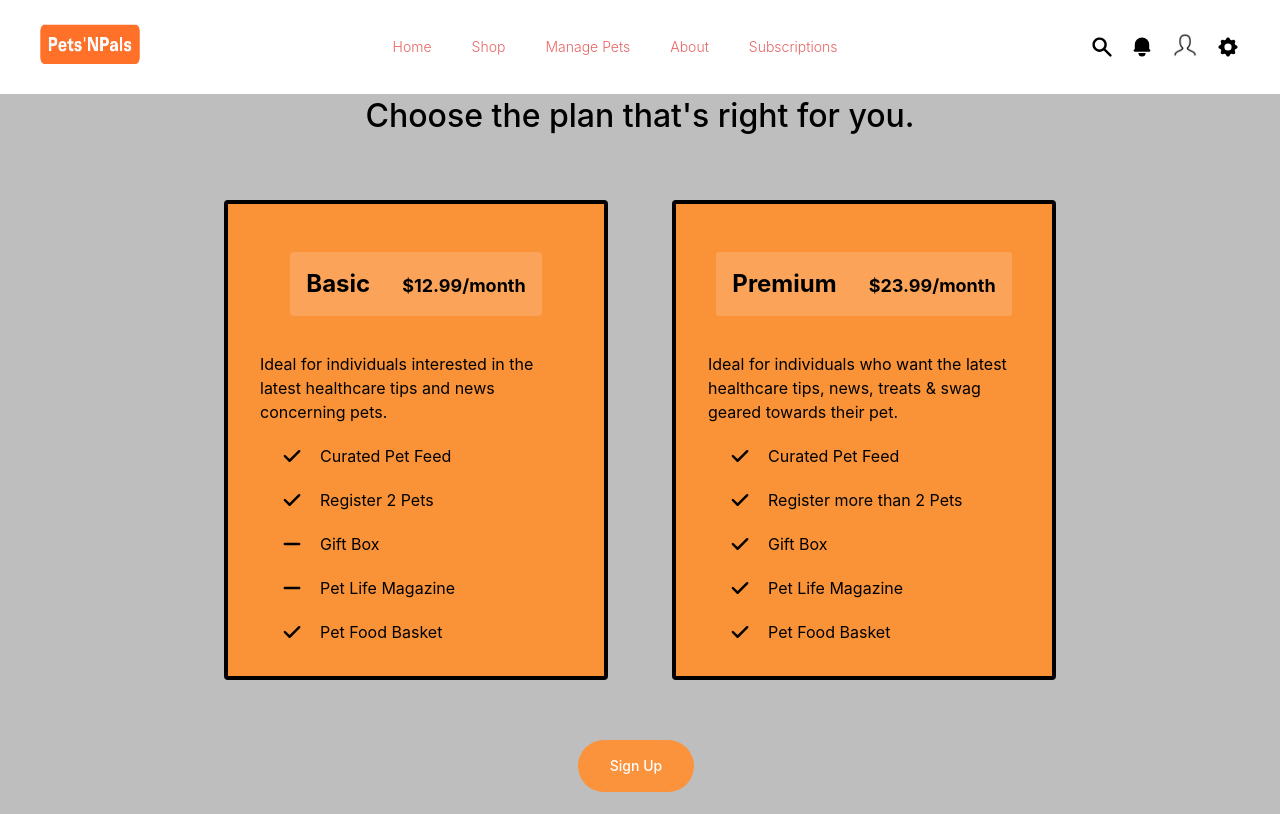
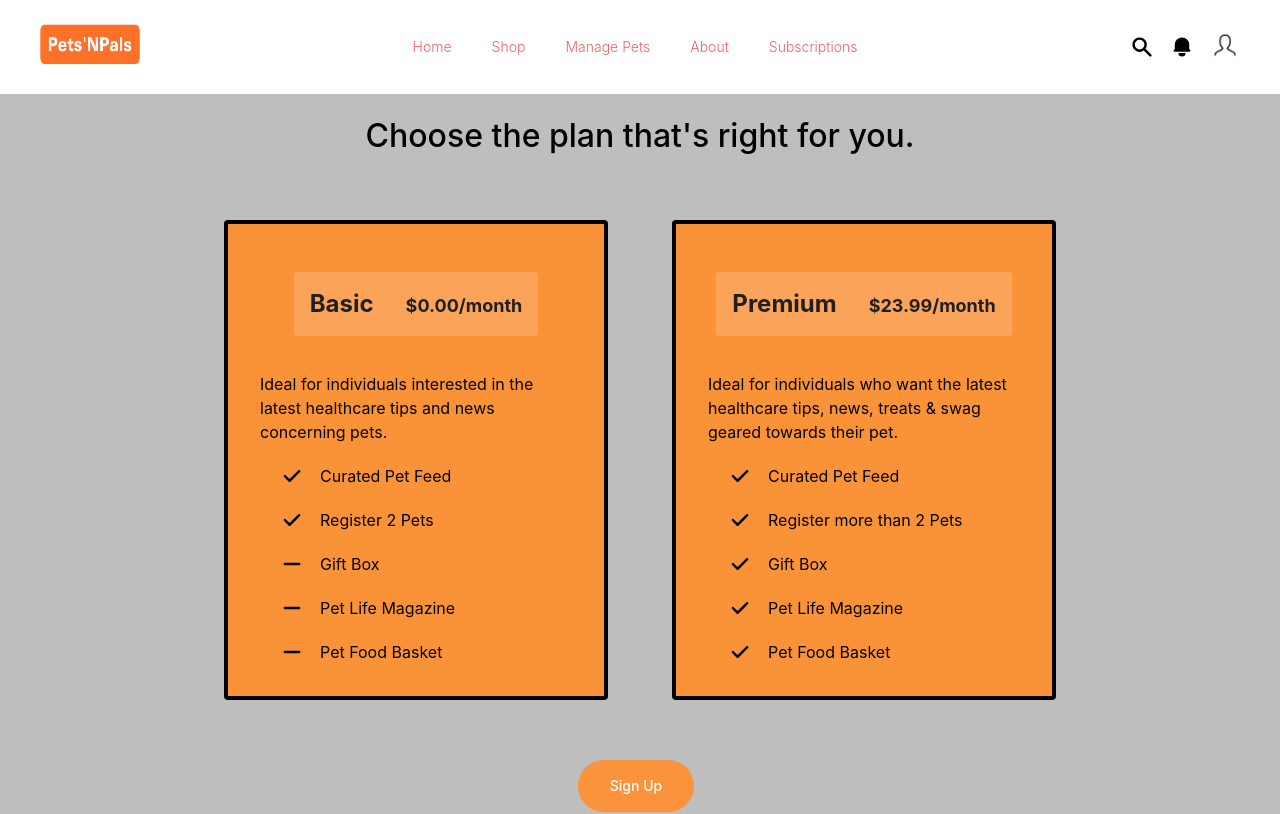
Before and after one commit to Isaiahsylnol/pets_n_pals, a Next.js app in the folder client/: page /subscriptions in a window 1280 px wide. Shown: the top 814 px of the page. Built offline with nearby package versions, Linux system fonts and the light colour scheme.

Commit message:
Dynamic rendering of header links whether user is signed in

```diff
--- a/client/components/Header.js
+++ b/client/components/Header.js
@@ -1,26 +1,31 @@
-import React, { useEffect, useContext } from 'react'
-import {SearchIcon, BellIcon, CogIcon} from '@heroicons/react/solid';
-import { useDispatch } from "react-redux";
+import React, { useEffect, useState } from "react";
+import { SearchIcon, BellIcon, Right } from "@heroicons/react/solid";
+import { useDispatch, useSelector } from "react-redux";
 import { logout } from "../slices/auth";
-import Link from 'next/link';
-import Image from 'next/image'
+import Link from "next/link";
+import Image from "next/image";
 // import { getAuth, signOut } from "firebase/auth";
 // import { Context } from '../context/index'
- import { useRouter } from 'next/router'
+import { useRouter } from "next/router";
 
 function Header() {
   const dispatch = useDispatch();
-  const router = useRouter()
-  //const { dispatch } = useContext(Context)
+  const router = useRouter();
+  const { user: currentUser } = useSelector((state) => state.auth);
+
+  const [user, setUser] = useState();
+  useEffect(() => {
+    setUser(currentUser);
+  }, []);
 
   const handleSignOut = async () => {
-    dispatch(logout())
-    router.push("/login")
+    dispatch(logout());
+    router.push("/");
   };
 
   return (
-    <header className='flex items-center space-x-2 md:space-x-10 z-40 bg-white'>
-      <a href='/'>
+    <header className="flex items-center space-x-2 md:space-x-10 z-40 bg-white">
+      <a href="/">
         <Image
           src={require(`/assets/logo-4.png`)}
           alt="Vercel Logo"
@@ -30,49 +35,64 @@ function Header() {
       </a>
       <div>
         <nav>
-        <ul className='hidden space-x-4 md:flex'>
-          <li className='nav-link'><Link href="/" >Home</Link></li>
-          <li className='nav-link'><Link href="/shop" >Shop</Link></li>
-          <li className='nav-link'><Link href="/manage_pets" >Manage Pets</Link></li>
-          <li className='nav-link'><Link href="/about" >About</Link></li>
-          <li className='nav-link'><Link href="/subscriptions" >Subscriptions</Link></li>
+          <ul className="hidden space-x-4 md:flex">
+            <li className="nav-link">
+              <Link href="/">Home</Link>
+            </li>
+            <li className="nav-link">
+              <Link href="/shop">Shop</Link>
+            </li>
+            <li className="nav-link">
+              <Link href="/manage_pets">Manage Pets</Link>
+            </li>
+            <li className="nav-link">
+              <Link href="/about">About</Link>
+            </li>
+            <li className="nav-link">
+              <Link href="/subscriptions">Subscriptions</Link>
+            </li>
           </ul>
         </nav>
       </div>
-    <div className='flex items-center space-x-4 text-sm font-light'>
-    <SearchIcon className='hidden h-6 w-6 sm:inline'/>
-    <BellIcon className='h-6 w-6'/>
-    <Link href="/profile" passHref><AccButton /></Link>
-    <CogIcon className='h-6 w-6' onClick={handleSignOut}>
-    <div>
-
-    <div className="dropdown">
-      <ul>
-        <li>Option 1</li>
-        <li>Option 2</li>
-        <li>Option 3</li>
-        <li>Option 4</li>
-      </ul>
-    </div>
-
-</div>
-    </CogIcon>
-
+      <div className="flex items-center space-x-4 text-sm font-light">
+        <SearchIcon className="hidden h-6 w-6 sm:inline" />
+        <BellIcon className="h-6 w-6" />
+        <Link href="/profile" passHref>
+          <AccButton />
+        </Link>
+        {user ? (
+          <svg
+            onClick={handleSignOut}
+            xmlns="http://www.w3.org/2000/svg"
+            fill="none"
+            viewBox="0 0 24 24"
+            strokeWidth="1.5"
+            stroke="currentColor"
+            className="w-6 h-6"
+          >
+            <path
+              strokeLinecap="round"
+              strokeLinejoin="round"
+              d="M15.75 9V5.25A2.25 2.25 0 0013.5 3h-6a2.25 2.25 0 00-2.25 2.25v13.5A2.25 2.25 0 007.5 21h6a2.25 2.25 0 002.25-2.25V15m3 0l3-3m0 0l-3-3m3 3H9"
+            />
+          </svg>
+        ) : null}
       </div>
     </header>
-  )
+  );
 }
 
-const AccButton = React.forwardRef(({ onClick, href}, ref) => {
+const AccButton = React.forwardRef(({ onClick, href }, ref) => {
   return (
     <a href={href} onClick={onClick} ref={ref}>
       <Image
-      alt="Picture of the author"
+        alt="Profile Icon"
         width={30}
         height={30}
-      src={require('../assets/account.png')}/>
+        src={require("../assets/account.png")}
+      />
     </a>
-  )
-})
+  );
+});
 
-export default Header
+export default Header;
--- a/client/components/Subscriptions/Container.js
+++ b/client/components/Subscriptions/Container.js
@@ -1,12 +1,11 @@
 import { CheckIcon, MinusIcon } from "@heroicons/react/solid";
 function SubscribeContainer({ children, tier, price, description }) {
-  console.log(children);
   return (
     <div className="p-8 m-8 h-auto flex flex-wrap gap-y-5 items-center justify-center border-4 border-black sm:w-2/3 md:w-3/5 lg:w-96 bg-cadmium-orange rounded">
-      <div className="m-4 text-black h-auto hover:bg-[#1F1F1F] hover:text-white font-bold bg-card-head rounded flex justify-between">
-      <span className="text-2xl text-left p-4">{tier}</span>
-      <span className="text-lg text-left p-4 mt-1">
-        {price}/month
+      <div className="m-4 text-[#1F1F1F] h-auto hover:bg-[#1F1F1F] hover:text-white font-bold bg-card-head rounded flex justify-between">
+      <span className="text-2xl p-4">{tier}</span>
+      <span className="text-lg p-4 mt-1">
+        {price}
       </span>
     </div>
         <p className="justify-center items-center">{description}</p>
--- a/client/pages/index.js
+++ b/client/pages/index.js
@@ -25,17 +25,18 @@ export default function Home() {
  let feed = PetService.curatedPetFeed(currentUser?.pets);
 
  useEffect(() => {
+  console.log(feed)
   setItems(feed)
 }, [currentUser]);
 
   useEffect(() => {
-    if (currentUser) {
-      setShowModeratorBoard(currentUser.roles.includes("ROLE_MODERATOR"));
-      setShowAdminBoard(currentUser.roles.includes("ROLE_ADMIN"));
-    } else {
-      setShowModeratorBoard(false);
-      setShowAdminBoard(false);
-    }
+    // if (currentUser) {
+    //   setShowModeratorBoard(currentUser.roles.includes("ROLE_MODERATOR"));
+    //   setShowAdminBoard(currentUser.roles.includes("ROLE_ADMIN"));
+    // } else {
+    //   setShowModeratorBoard(false);
+    //   setShowAdminBoard(false);
+    // }
     EventBus.on("logout", () => {
       logOut();
     });
--- a/client/pages/login.js
+++ b/client/pages/login.js
@@ -1,4 +1,4 @@
-import Header from '../components/Header.js';
+import Image from 'next/image'
 import React, { useState, useEffect } from "react";
 import { useDispatch, useSelector } from "react-redux";
 import { Formik, Field, Form, ErrorMessage } from "formik";
@@ -8,7 +8,6 @@ import { clearMessage } from "../slices/message";
 
 
 export default function Login() {
-
   const [successful, setSuccessful] = useState(false);
   const { message } = useSelector((state) => state.message);
   const dispatch = useDispatch();
@@ -58,17 +57,16 @@ export default function Login() {
   };
 
   return (
-    <div className="justify-content-center container mx-auto">
-      <div className="relative mx-auto mt-4 max-w-xl bg-white text-left shadow-md sm:rounded-lg">
-        <div className="justify-content-center container mx-auto flex flex-col">
+      <div className="relative mx-auto  max-w-xl bg-white text-left shadow-md sm:rounded-lg">
+        <div className="justify-center container mx-auto flex flex-col">
           <h1 className="p-6 text-center title">Login</h1>
-          {/* <Image
+          <Image
             className="mx-auto object-contain"
             alt="Food Image"
             width={300}
             height={300}
             src={require('/assets/logo2.png')}
-          /> */}
+          />
         </div>
         <Formik
           initialValues={initialValues}
@@ -115,6 +113,5 @@ export default function Login() {
           )}
       </Formik>
       </div>
-    </div>
   );
 }
--- a/client/pages/profile.js
+++ b/client/pages/profile.js
@@ -5,23 +5,26 @@ import PetCard from '../components/PetCard.js';
 import { useSelector } from "react-redux";
 import CreatePetModal from '../components/Modal/CreatePetModal';
 import ModalService from '../components/Modal/services/ModalService';
+import { useRouter } from 'next/router';
 import {
   PhoneIcon,
   ExclamationIcon,
   ViewGridIcon,
-} from '@heroicons/react/outline'
-import React, { useEffect, useState } from 'react'
+} from '@heroicons/react/outline';
+import React, { useEffect, useState } from 'react';
+import Login from './login.js';
 
 export default function Profile() {
   const { user: currentUser } = useSelector((state) => state.auth);
-  const [user, setUser] = useState()
+  const [user, setUser] = useState();
+  const router = useRouter();
 
   const addModal = (modal) => {
-    ModalService.open(modal)
+    ModalService.open(modal);
   }
 
   useEffect(()=> {
-    setUser(currentUser)
+    setUser(currentUser);
   },[currentUser])
   if(user){
     return (
@@ -96,5 +99,6 @@ export default function Profile() {
           <Footer />
         </div>
       )
-  }
+  } return(<Login/>)
+
 }
--- a/client/pages/subscriptions.js
+++ b/client/pages/subscriptions.js
@@ -12,10 +12,9 @@ export default function Subscriptions() {
 
   const [user, setUser] = useState();
   const dispatch = useDispatch();
-  useEffect(()=>{
-    setUser(currentUser)
-    console.log(currentUser)
-  },[])
+  useEffect(() => {
+    setUser(currentUser);
+  }, []);
 
   const handleRegister = () => {};
 
@@ -23,65 +22,87 @@ export default function Subscriptions() {
     <div>
       <Head>
         <title>Subscriptions</title>
-        <meta name="description" content="Subscriptions Page"/>
-        <link rel="icon" href="/favicon.ico"/>
+        <meta name="description" content="Subscriptions Page" />
+        <link rel="icon" href="/favicon.ico" />
       </Head>
-      <Header/>
+      <Header />
       <main className={styles.main}>
-        <div className="w-full flex flex-col items-center p-7 bg-silver-chalice">
+        <div className="w-full p-12 flex flex-col items-center bg-silver-chalice">
           <h1>Choose the plan that's right for you.</h1>
-          <div className="flex  items-center justify-center flex-wrap p-7">
+          <div className="flex items-center justify-center flex-wrap p-7">
             <SubscribeContainer
               tier="Basic"
-          price="$12.99"
-          description="Ideal for individuals interested in the latest healthcare tips and news concerning pets.">
+              price="$0.00/month"
+              description="Ideal for individuals interested in the latest healthcare tips and news concerning pets."
+            >
               <div className="w-full flex">
-              <CheckIcon className="h-6 w-6 ml-5"/>
+                <CheckIcon className="h-6 w-6 ml-5" />
                 <h3 className="pl-4">Register 2 Pets</h3>
               </div>
               <div className="w-full flex">
-            <MinusIcon className="h-6 w-6 ml-5"/>
+                <MinusIcon className="h-6 w-6 ml-5" />
                 <h3 className="pl-4">Gift Box</h3>
               </div>
               <div className="w-full flex">
-            <MinusIcon className="h-6 w-6 ml-5"/>
+                <MinusIcon className="h-6 w-6 ml-5" />
                 <h3 className="pl-4">Pet Life Magazine</h3>
               </div>
               <div className="w-full flex">
-            <CheckIcon className="h-6 w-6 ml-5"/>
+                <MinusIcon className="h-6 w-6 ml-5" />
                 <h3 className="pl-4">Pet Food Basket</h3>
               </div>
             </SubscribeContainer>
-
             <SubscribeContainer
               tier="Premium"
-          price="$23.99"
-          description="Ideal for individuals who want the latest healthcare tips, news, treats & swag geared towards their pet.">
+              price="$23.99/month"
+              description="Ideal for individuals who want the latest healthcare tips, news, treats & swag geared towards their pet."
+            >
               <div className="w-full flex">
-              <CheckIcon className="h-6 w-6 ml-5"/>
+                <CheckIcon className="h-6 w-6 ml-5" />
                 <h3 className="pl-4">Register more than 2 Pets</h3>
               </div>
               <div className="w-full flex">
-            <CheckIcon className="h-6 w-6 ml-5"/>
+                <CheckIcon className="h-6 w-6 ml-5" />
                 <h3 className="pl-4">Gift Box</h3>
               </div>
               <div className="w-full flex">
-            <CheckIcon className="h-6 w-6 ml-5"/>
+                <CheckIcon className="h-6 w-6 ml-5" />
                 <h3 className="pl-4">Pet Life Magazine</h3>
               </div>
               <div className="w-full flex">
-            <CheckIcon className="h-6 w-6 ml-5"/>
+                <CheckIcon className="h-6 w-6 ml-5" />
                 <h3 className="pl-4">Pet Food Basket</h3>
               </div>
             </SubscribeContainer>
           </div>
-          { user ? null: <button type="button" class="text-white bg-orange-400 hover:bg-black font-medium rounded-full text-sm px-8 py-4 text-center mr-2 mb-2">Sign Up</button>}
+          {user ? null : (
+            <a href="/login">
+            <button
+              type="button"
+              className="text-white bg-orange-400 hover:bg-[#1F1F1F] font-medium rounded-full text-sm px-8 py-4 text-center mr-2 mb-2"
+            >
+              Sign Up
+            </button>
+        </a>
+          )}
           <div className="mt-8">
-            <span>See <a href="/terms" target="_blank" aria-hidden="false" className="text-orange-500">Terms & Conditions</a> for full details. Prepaid monthly, non-refundable, automatically renews monthly.</span>
+            <span>
+              See{" "}
+              <a
+                href="/terms"
+                target="_blank"
+                aria-hidden="false"
+                className="text-orange-500"
+              >
+                Terms & Conditions
+              </a>{" "}
+              for full details. Prepaid monthly, non-refundable, automatically
+              renews monthly.
+            </span>
           </div>
         </div>
       </main>
-      <Footer/>
+      <Footer />
     </div>
   );
 }
--- a/client/services/pet.service.js
+++ b/client/services/pet.service.js
@@ -1,24 +1,32 @@
 import axios from 'axios';
-import dogHealth from '../mock_data/dog_health.json'
+import dogHealth from '../mock_data/dog_health.json';
 const API_URL = 'https://api.thedogapi.com/v1/breeds';
 const getDogBreeds = async () => {
-    return await axios.get(API_URL)
+  return await axios.get(API_URL);
 };
 
 const curatedPetFeed = (pets) => {
-    let result = dogHealth.filter(o1 => pets?.some(o2 => o1.breed === o2.breed || o1.breed === 'Any'));
-
-    return result;
+  let result;
+  if (pets) {
+    result = dogHealth.filter((o1) =>
+      pets?.some((o2) => o1.breed === o2.breed || o1.breed === "Any")
+    );
+  } else {
+    result = dogHealth.filter((o1) => o1.breed === "Any");
+  }
+  return result;
 };
 
 const deletePet = async (props) => {
-    return await axios.delete(`http://localhost:8080/api/pets/${props.id}`, { data: props })
+  return await axios.delete(`http://localhost:8080/api/pets/${props.id}`, {
+    data: props,
+  });
 };
 
 const PetService = {
-    getDogBreeds,
-    curatedPetFeed,
-    deletePet
-}
+  getDogBreeds,
+  curatedPetFeed,
+  deletePet,
+};
 
 export default PetService;
```
Lines whose indentation alone changed are shown as unchanged.
